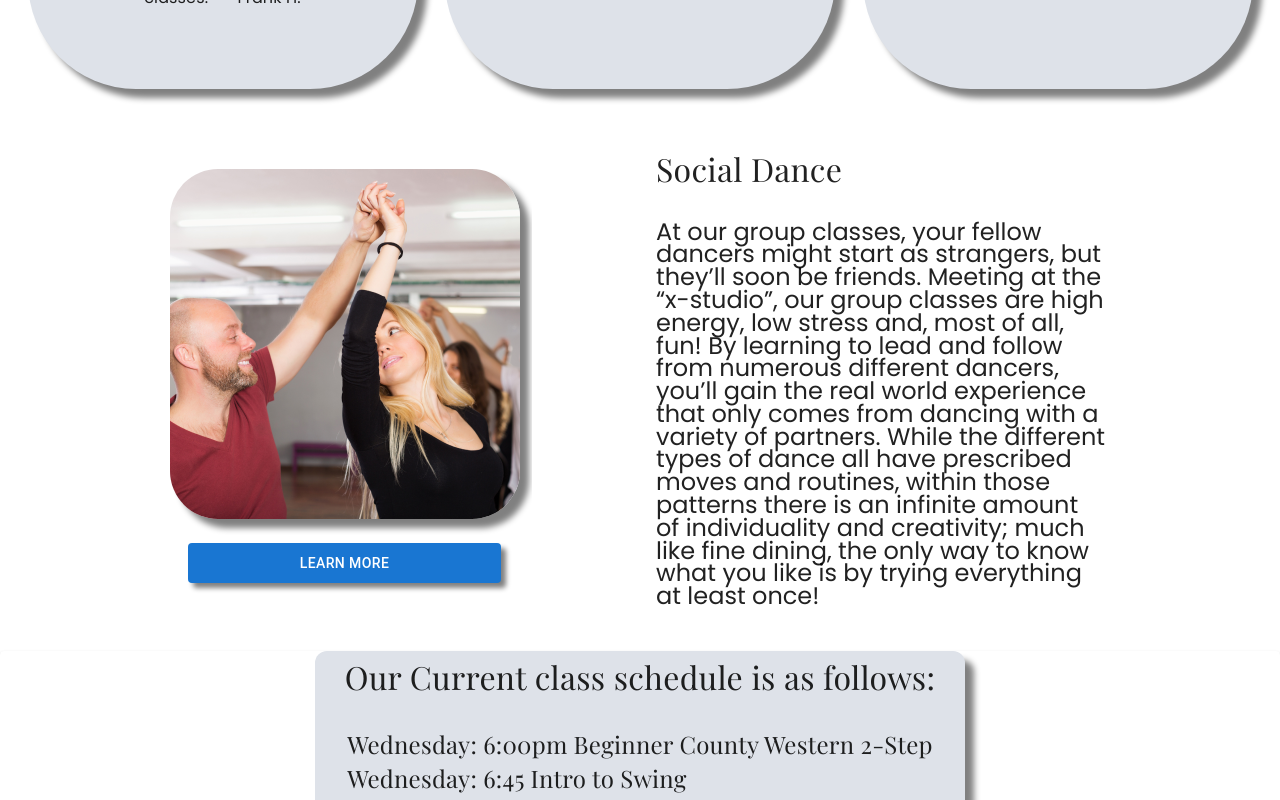
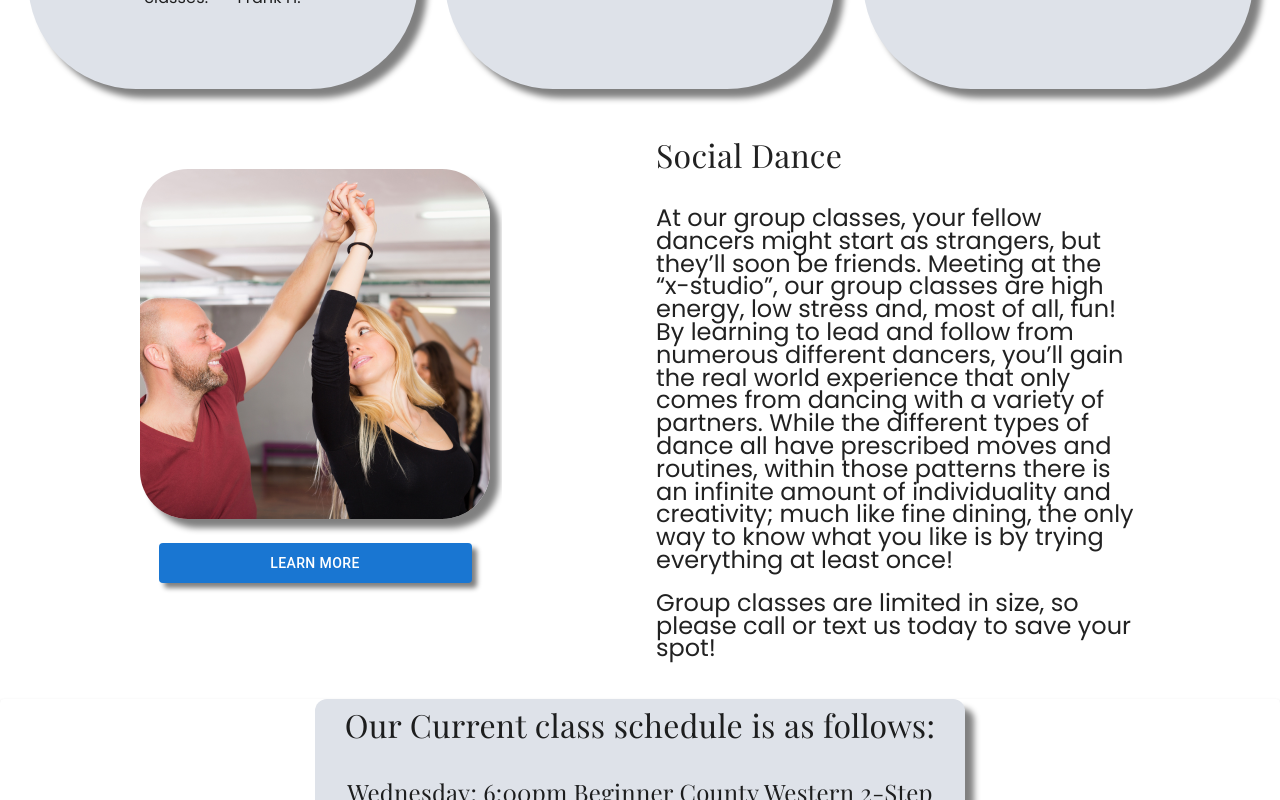
Before and after one commit to th2n10s4u/embd-website, a React (Create React App) app: page / in a window 1280 px wide. Shown: the part 1340-2140 px from the top of the page. Built offline with nearby package versions, Linux system fonts and the light colour scheme.

Commit message:
TemplateCard.js
Changed MaxWidth | MaxHeight to fit the text

```diff
--- a/src/assets/components/TemplateCard.js
+++ b/src/assets/components/TemplateCard.js
@@ -86,8 +86,8 @@ export default function TemplateCard(props) {
       <Card
         elevation={0}
         sx={{
-          maxWidth: 591,
-          maxHeight: 475,
+          maxWidth: 650,
+          maxHeight: 550,
           flexBasis: "50%",
           alignSelf: "center",
         }}
--- a/src/assets/components/TemplateTextCard.js
+++ b/src/assets/components/TemplateTextCard.js
@@ -62,7 +62,7 @@ export default function TemplateTextCard(props) {
               lineHeight: "18px",
               display: "flex",
               flexDirection: "row",
-              alignText: "right",
+              alignText: "center",
             }}
           >
             <List>
```
